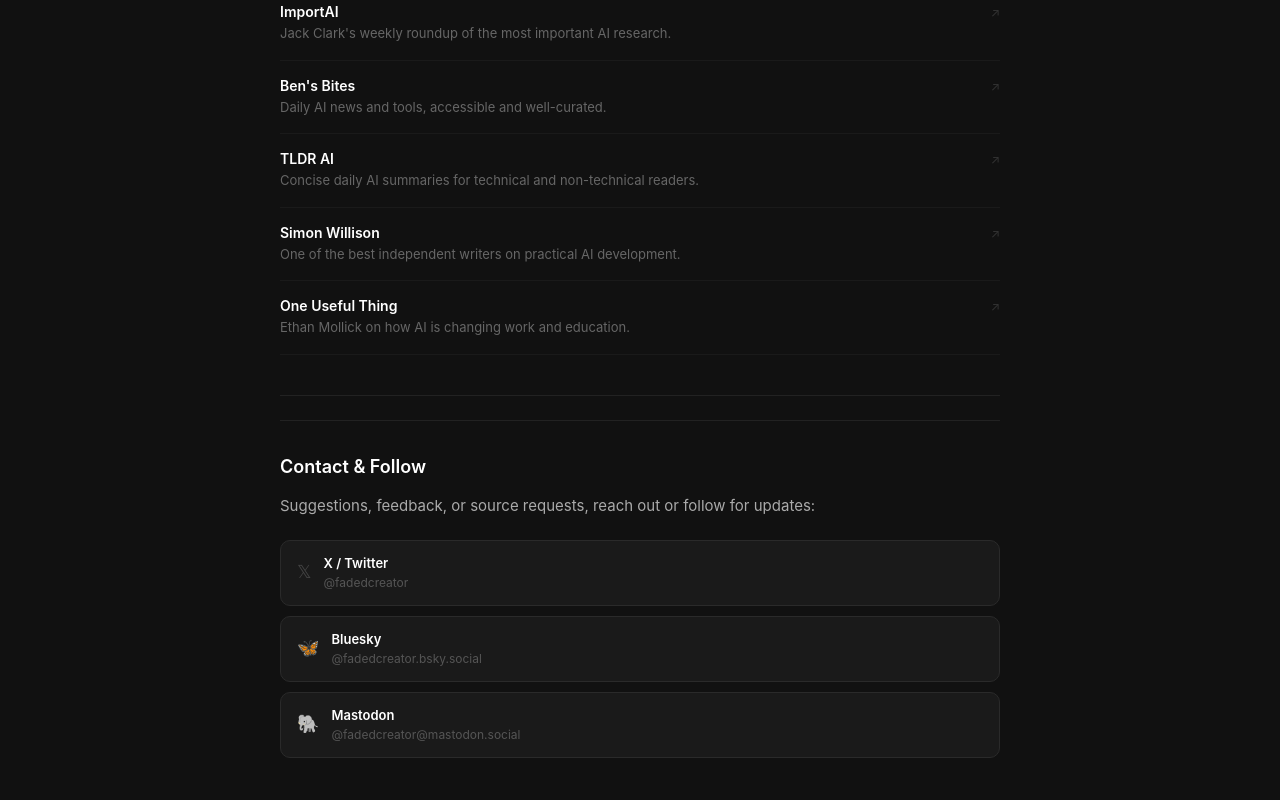
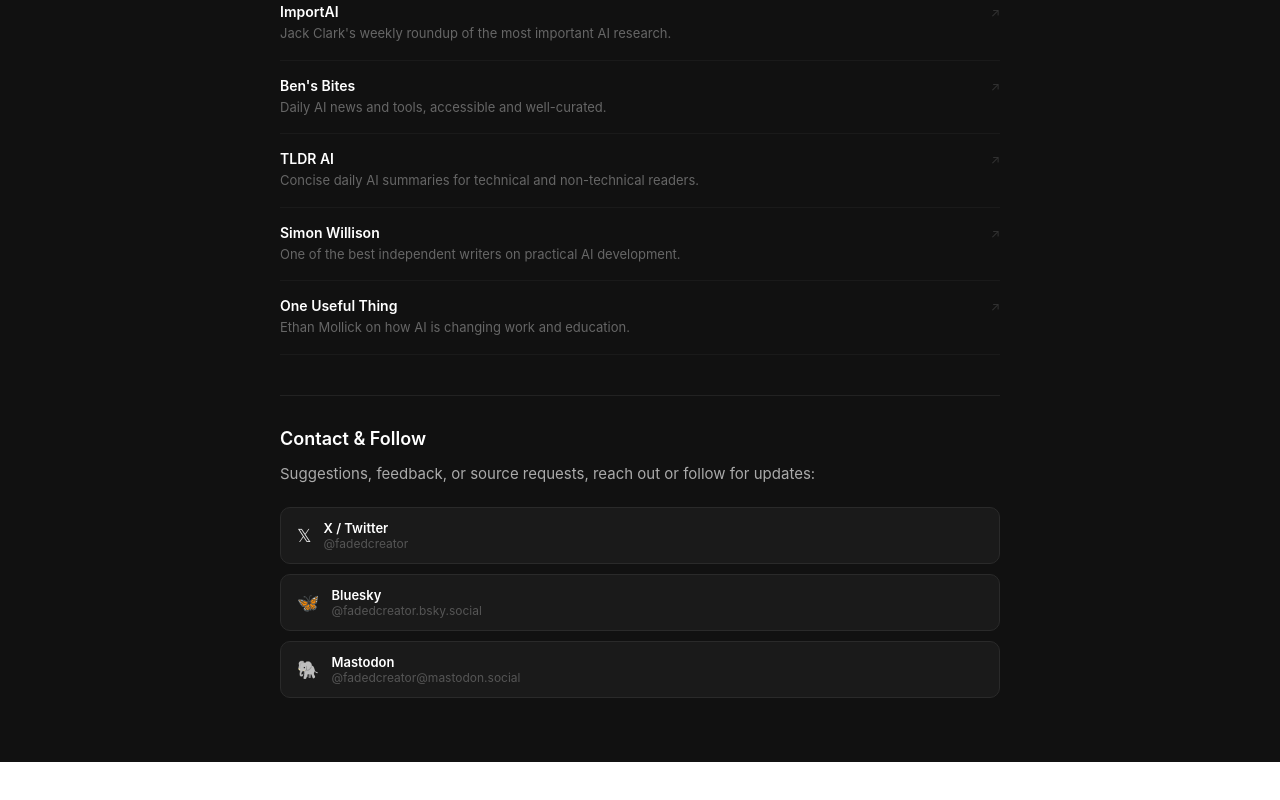
Before and after one commit to fadedcreator/ai-digest, a Next.js app: page /sources in a window 1280 px wide. Shown: the part 1927-2727 px from the top of the page. After the commit the page ends 2689 px from the top, so only its background shows below. Built offline with nearby package versions, Linux system fonts and the light colour scheme.

Commit message:
fix sources closing divs

```diff
--- a/app/sources/page.tsx
+++ b/app/sources/page.tsx
@@ -75,8 +75,6 @@
             </div>
           ))}
 
-          <div style={{ borderTop: '0.5px solid #222', paddingTop: '1.5rem', marginTop: '1rem' }}>
-            <p style={{ fontSize: 13, color: '#444', lineHeight: 1.6 }}>
             <div style={{ borderTop: '0.5px solid #222', paddingTop: '2rem' }}>
           <h2 style={{ fontSize: 18, fontWeight: 600, color: '#fff', marginBottom: '0.75rem' }}>Contact & Follow</h2>
           <p style={{ fontSize: 15, lineHeight: 1.75, color: '#aaa', marginBottom: '1.25rem' }}>
@@ -108,10 +106,7 @@
               </div>
             </a>
           </div>
-        </div>
-            </p>
           </div>
-
         </div>
       </main>
     );
```
